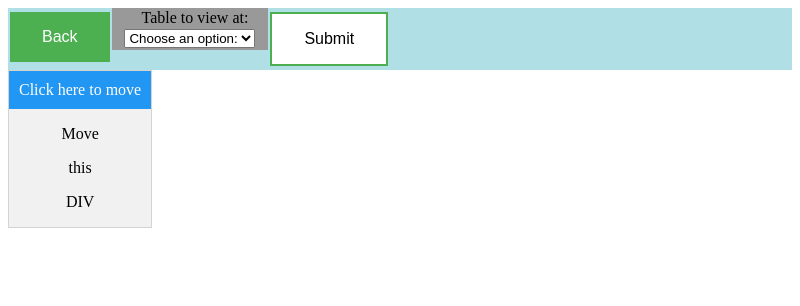
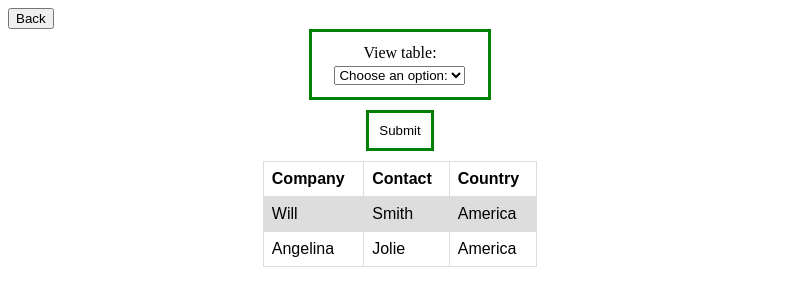
Before and after one commit to voiceinsidehead/tutkimusrekisteri, an Electron app: page src/View/View.html in a window 800 px wide. Drawn offline with Linux system fonts and the light colour scheme.

Commit message:
Further refinement of the View page

```diff
--- a/src/View/View.html
+++ b/src/View/View.html
@@ -11,11 +11,12 @@
     <div>
       <div class="DaPa">
         <div>
-          <button id="Back" class="Back">Back</button>
+          <button id="Back">Back</button>
+        </div>
       </div>
 
       <div class="tableSelect">
-          <p id="otsikko">Table to view at:</p>
+        <p id="otsikko">View table:</p>
         <select id="tab_Sel">
           <option value="Default">Choose an option:</option>
           <option value="ResearchId">Research id</option>
@@ -26,18 +27,27 @@
       <div>
         <button id="Submit" class="Submit">Submit</button>
       </div>
+
+      <table>
+        <tr>
+          <th>Company</th>
+          <th>Contact</th>
+          <th>Country</th>
+        </tr>
+
+        <tr>
+          <td>Will</td>
+          <td>Smith</td>
+          <td>America</td>
+        </tr>
+
+        <tr>
+          <td>Angelina</td>
+          <td>Jolie</td>
+          <td>America</td>
+        </tr>
+      </table>
     </div>
-
-      <!-- Draggable DIV -->
-      <div id="mydiv">
-        <!-- Include a header DIV with the same name as the draggable DIV, followed by "header" -->
-        <div id="mydivheader">Click here to move</div>
-        <p>Move</p>
-        <p>this</p>
-        <p>DIV</p>
-      </div>
-
     <script type="text/javascript" src="Viewgui.js"></script>
-    </div>
   </body>
 </html>
--- a/src/View/Viewgui.js
+++ b/src/View/Viewgui.js
@@ -1,31 +1,55 @@
 window.onload = function() {
-  dragElement(document.getElementById("mydiv"));
+  //dragElement(document.getElementById("mydiv"));
   document.getElementById("Back").addEventListener("click", BackPage);
 
   Tab_Selected = document.getElementById("tab_Sel");
   Tab_Selected.addEventListener("change", Buttongreen);
+  Submit.addEventListener("click", Buttongreen);
 };
 
-function Buttongreen() {
+//Function for deciding wich table to show and button (Id == Submit) color.
+function Buttongreen(event) {
   var selected = document.getElementById("tab_Sel").value;
   var submit = document.getElementById("Submit");
 
-  switch (selected) {
-    case "Default":
+  switch (true) {
+    //Default state of the selection and default button (Id == Submit) color.
+    case selected == "Default":
       submit.style.background = "white";
       submit.style.color = "black";
       break;
 
-    case "Person":
+    //Changes color of the button to green to symbolize that selections are aproved.
+    case selected == "Person" && event.type == "change":
       submit.style.background = "#4caf50";
       submit.style.color = "white";
       break;
 
-    case "ResearchId":
+    //Case when selection is specified and specific button (Id == Submit) is pressed.
+    case selected == "Person" && event.type == "click":
+      Showtable("Demo Person");
+      //Function for pulling up a table here.
+      break;
+
+    //Changes color of the button to green to symbolize that selections are aproved.
+    case selected == "ResearchId" && event.type == "change":
       submit.style.background = "#4caf50";
       submit.style.color = "white";
       break;
+
+    //Case when selection is specified and specific button (Id == Submit) is pressed.
+    case selected == "ResearchId" && event.type == "click":
+      Showtable("Demo ResearchId");
+      //Function for pulling up a table here.
+      break;
   }
+}
+
+function Showtable(skia) {
+  var h1 = document.createElement("h1");
+  h1.textContent = skia;
+  h1.setAttribute("class", "note");
+  document.body.appendChild(h1);
 }
 
 function BackPage() {
@@ -34,21 +58,7 @@ function BackPage() {
 
 function ViewPage() {
   location.replace("View/View.html");
-}
-
-function dragElement(elmnt) {
-  var pos1 = 0,
-    pos2 = 0,
-    pos3 = 0,
-    pos4 = 0;
-  if (document.getElementById(elmnt.id + "header")) {
-    // if present, the header is where you move the DIV from:
-    document.getElementById(elmnt.id + "header").onmousedown = dragMouseDown;
-  } else {
-    // otherwise, move the DIV from anywhere inside the DIV:
-    elmnt.onmousedown = dragMouseDown;
-  }
-
+} /*
   function dragMouseDown(e) {
     e = e || window.event;
     e.preventDefault();
@@ -58,7 +68,7 @@ function dragElement(elmnt) {
     document.onmouseup = closeDragElement;
     // call a function whenever the cursor moves:
     document.onmousemove = elementDrag;
-  }
+  }*/ /*
 
   function elementDrag(e) {
     e = e || window.event;
@@ -72,10 +82,24 @@ function dragElement(elmnt) {
     elmnt.style.top = elmnt.offsetTop - pos2 + "px";
     elmnt.style.left = elmnt.offsetLeft - pos1 + "px";
   }
-
+*/ /*
   function closeDragElement() {
     // stop moving when mouse button is released:
     document.onmouseup = null;
     document.onmousemove = null;
   }
-}
+ */
+/*
+function dragElement(elmnt) {
+  var pos1 = 0,
+    pos2 = 0,
+    pos3 = 0,
+    pos4 = 0;
+  if (document.getElementById(elmnt.id + "header")) {
+    // if present, the header is where you move the DIV from:
+    document.getElementById(elmnt.id + "header").onmousedown = dragMouseDown;
+  } else {
+    // otherwise, move the DIV from anywhere inside the DIV:
+    elmnt.onmousedown = dragMouseDown;
+  }
+*/
--- a/src/View/Viewstyle.css
+++ b/src/View/Viewstyle.css
@@ -7,7 +7,6 @@
   height: 100%;
   width: 100%;
   text-indent: 10px;
-  background-color: powderblue;
   text-align: left;
 }
 
@@ -16,13 +15,12 @@
 }
 
 .tableSelect {
-  float: left;
-  position: relative;
+  margin: auto;
+  width: 20%;
+  border: 3px solid green;
+  padding: 10px;
   text-align: center;
-  width: 20%;
-  height: 100%;
-  background: #999;
-  display: inline-block;
+  background: white;
 }
 
 #tab_Sel {
@@ -38,6 +36,8 @@
 
 #mydiv {
   position: absolute;
+  top: 160px;
+  left: 46.5%;
   z-index: 9;
   background-color: #f1f1f1;
   border: 1px solid #d3d3d3;
@@ -54,33 +54,32 @@
 
 #Back {
   float: left;
-  background-color: #4caf50; /* Green */
-  border: none;
-  color: white;
-  padding: 16px 32px;
-  text-align: center;
-  text-decoration: none;
-  display: inline-block;
-  font-size: 16px;
-  margin: 4px 2px;
-  -webkit-transition-duration: 0.4s; /* Safari */
-  transition-duration: 0.4s;
-  cursor: pointer;
+}
+
+table {
+  /*display:block;*/
+  margin: auto;
+  width: 35%;
+  font-family: arial, sans-serif;
+  border-collapse: collapse;
+  width: 35%;
+}
+
+td,
+th {
+  border: 1px solid #dddddd;
+  text-align: left;
+  padding: 8px;
+}
+tr:nth-child(even) {
+  background-color: #dddddd;
 }
 
 /*Nappi vaatii borederin laiton*/
 .Submit {
-  float: left;
-  background-color: white; /* Green */
-  border: 2px solid #4caf50;
-  color: black;
-  padding: 16px 32px;
-  text-align: center;
-  text-decoration: none;
-  display: inline-block;
-  font-size: 16px;
-  margin: 4px 2px;
-  -webkit-transition-duration: 0.4s; /* Safari */
-  transition-duration: 0.4s;
-  cursor: pointer;
+  display: block;
+  margin: 10px auto;
+  border: 3px solid green;
+  padding: 10px;
+  background-color: white;
 }
```
Lines whose indentation alone changed are shown as unchanged.
